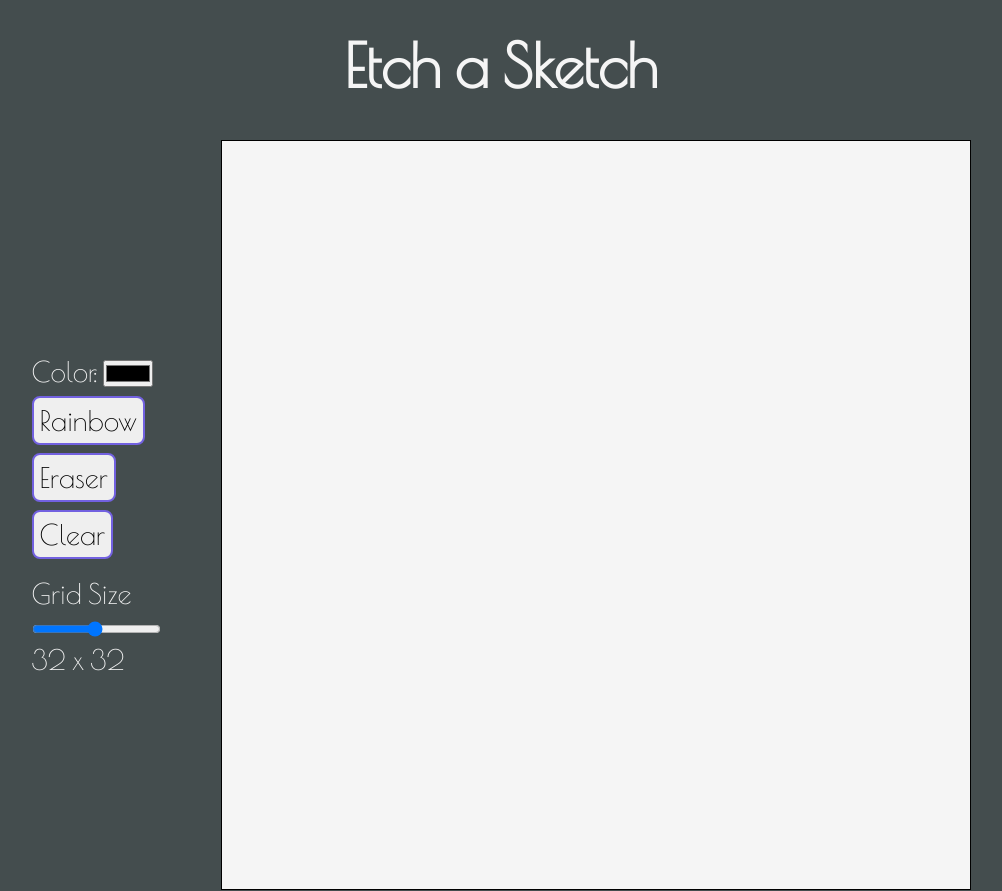
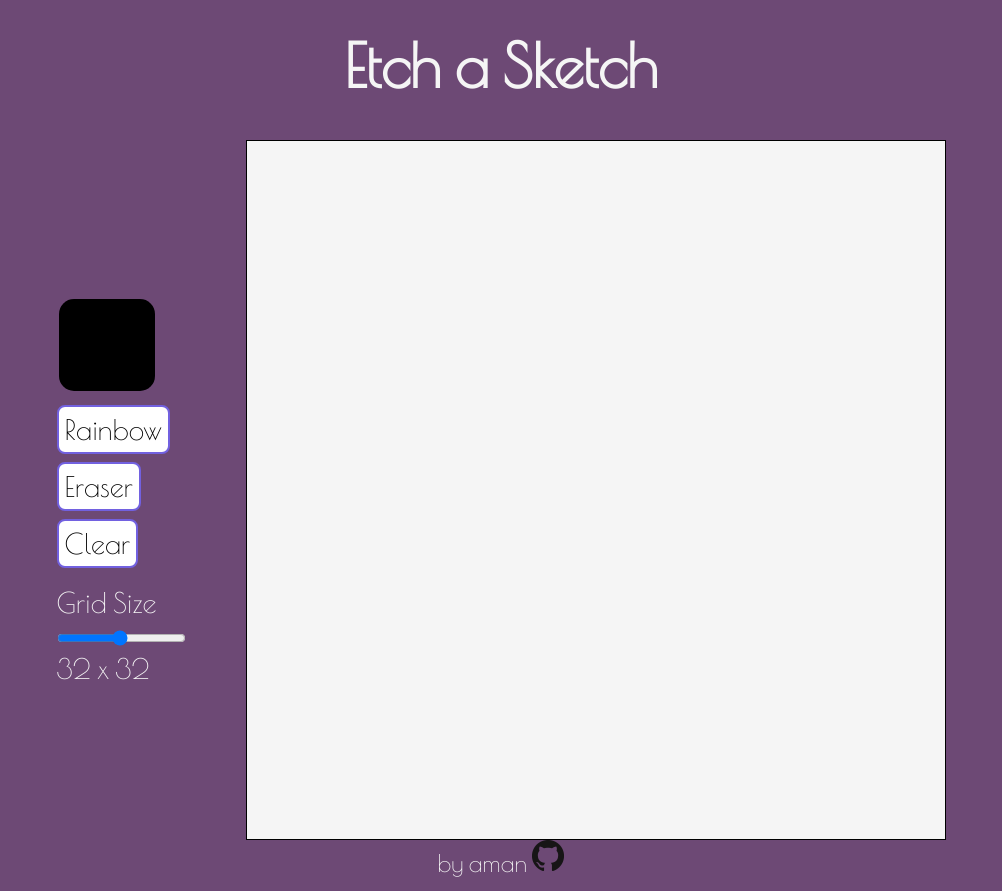
Before and after one commit to amankaiyum/etch-a-sketch, a plain HTML site: page index.html in a window 1280 px wide. Shown: the whole page, without its empty margins (139-1141 px from the left). Drawn offline with nearby package versions, Linux system fonts and the light colour scheme.

Commit message:
Style the color picker and add footer

```diff
--- a/index.html
+++ b/index.html
@@ -17,7 +17,7 @@
   <h1>Etch a Sketch</h1>
   <div class="container">
     <ul class="options">
-        <li>Color: <input type="color" class="colorpicker"></li>
+        <li><input type="color" class="colorpicker"></li>
         <li><button class="rainbow">Rainbow</button></li>
         <li><button class="eraser">Eraser</button></li>
         <li><button class="clear">Clear</button></li>
@@ -30,6 +30,9 @@
     <div class="grid">
     </div>
   </div>
+  <div class="footer">
+    by aman <a href="https://github.com/amankaiyum" target="_blank"><img alt="github logo" src="icons/GitHub-Mark-32px.png"></a>
+  </div>
 </body>
 
 </html>
--- a/style.css
+++ b/style.css
@@ -1,3 +1,7 @@
+:root {
+  --bg: rgb(109, 73, 117);
+}
+
 * {
   margin: 0;
   padding: 0;
@@ -9,8 +13,9 @@ body {
   display: flex;
   flex-direction: column;
   align-items: center;
-  background-color: rgb(68, 77, 78);
+  background-color: var(--bg);
   color: whitesmoke;
+  min-height: 100vh;
 }
 
 h1 {
@@ -26,6 +31,7 @@ ul {
 }
 
 button {
+  background-color: white;
   transition-duration: .4s;
   border-radius: 8px;
   padding: 6px;
@@ -54,8 +60,8 @@ button:hover {
 }
 
 .grid {
-  width: 750px;
-  height: 750px;
+  width: 700px;
+  height: 700px;
   border: solid black 1px;
   background: whitesmoke;
 }
@@ -68,3 +74,29 @@ button:hover {
   background-color: rgb(114, 97, 224);
   color: white;
 }
+
+.colorpicker {
+  -webkit-appearance: none;
+  -moz-appearance: none;
+  appearance: none;
+  width: 100px;
+  height: 100px;
+  border: none;
+  background-color: var(--bg);
+}
+
+.colorpicker::-webkit-color-swatch {
+  border-radius: 15px;
+  border: none;
+}
+
+.colorpicker::-moz-color-swatch {
+  border-radius: 15px;
+  border: none;
+}
+
+.footer {
+  margin-top: auto;
+  margin-bottom: 10px;
+  font-size: 24px;
+}
```
Also changed, not shown: icons/GitHub-Mark-32px.png (added).
